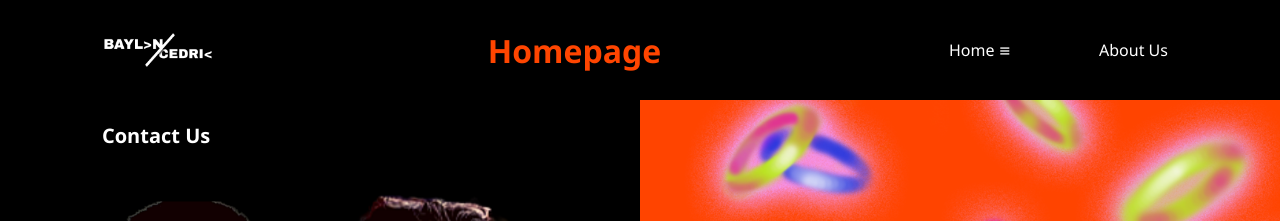
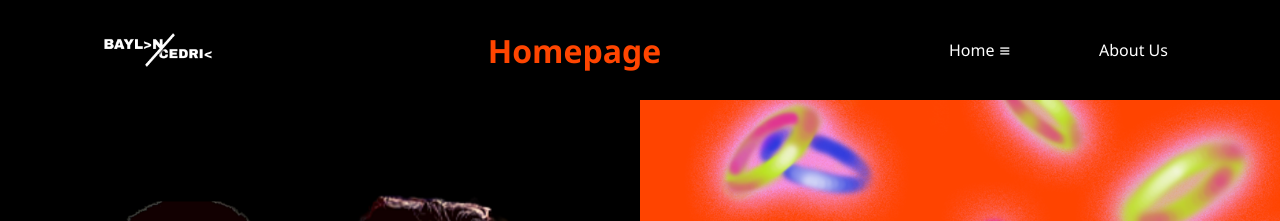
Before and after one commit to cedrickawaii/OurWebsite, a plain HTML site: page index.html in a window 1280 px wide. Shown: the top 221 px of the page. Drawn offline with Linux system fonts and the light colour scheme.

Commit message:
Update index.html

```diff
--- a/index.html
+++ b/index.html
@@ -24,10 +24,6 @@
                 <li><a href="about.html">About Us</a></li>
             </ul>
         </div>
-
-        <a href="contact.html">
-            <button><span></span> Contact Us </button>
-        </a>
     </div>
 </body>
 </html>
```
